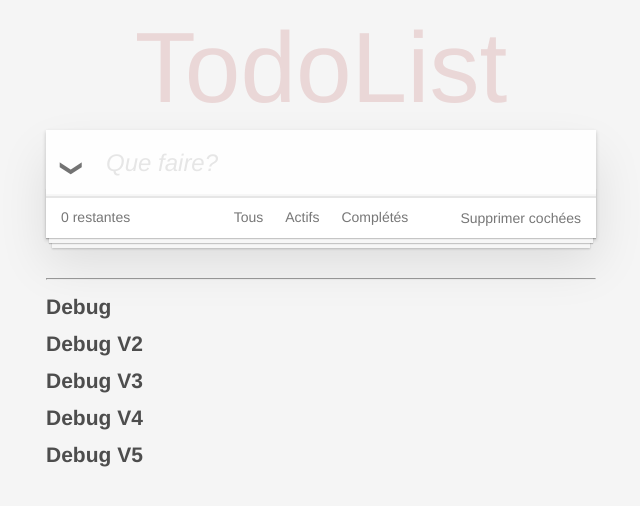
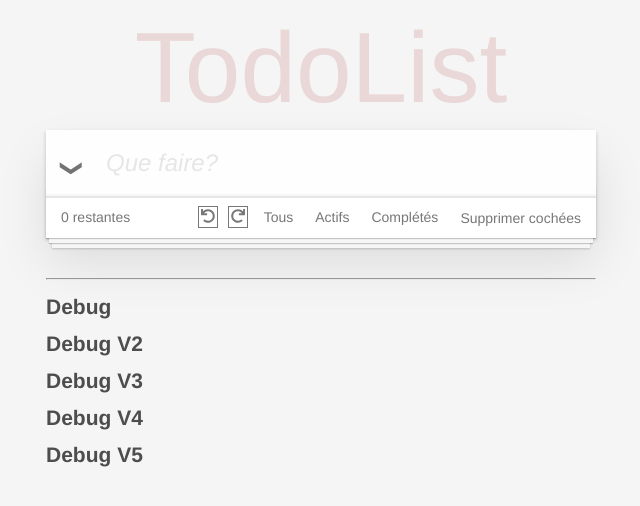
Before and after one commit to SrAdem/MIASHS_M2_WIC_2019_2020_AngularProject, an Angular app: page / in a window 1280 px wide. Shown: the top 506 px of the page, without its empty margins (319-959 px from the left). Built offline with nearby package versions, Linux system fonts and the light colour scheme.

Commit message:
Ajout module FontAwesome + Ajout des button undo et redo

```diff
--- a/src/app/app.module.ts
+++ b/src/app/app.module.ts
@@ -5,8 +5,9 @@ import { NgModule } from '@angular/core';
 import { AppComponent } from './app.component';
 import { TodoListComponent } from './todo-list/todo-list.component';
 import { TodoItemComponent } from './todo-item/todo-item.component';
-import {TodoService} from './todo.service';
-import {FormsModule} from '@angular/forms';
+import { TodoService } from './todo.service';
+import { FormsModule } from '@angular/forms';
+import { FontAwesomeModule } from '@fortawesome/angular-fontawesome';
 
 
 @NgModule({
@@ -16,7 +17,9 @@ import {FormsModule} from '@angular/forms';
     TodoItemComponent
   ],
   imports: [
-    BrowserModule, FormsModule
+    BrowserModule,
+    FormsModule,
+    FontAwesomeModule
   ],
   providers: [TodoService],
   bootstrap: [AppComponent]
--- a/src/app/todo-list/todo-list.component.css
+++ b/src/app/todo-list/todo-list.component.css
@@ -0,0 +1,6 @@
+.faButton {
+    margin: 0px 5px 0px 5px;
+    padding: 2px;
+    border: solid;
+    border-width: 1px;
+}
--- a/src/app/todo-list/todo-list.component.html
+++ b/src/app/todo-list/todo-list.component.html
@@ -27,6 +27,12 @@
   <footer class="footer">
     <span class="todo-count"><strong>{{itemLeft}}</strong> restantes</span>
     <ul class="filters">
+      <li>
+        <fa-icon class="faButton" [icon]="faUndo" (click)="undo()" ></fa-icon>
+      </li>
+      <li>
+        <fa-icon class="faButton" [icon]="faRedo" (click)="redo()"></fa-icon>
+      </li>
       <li>
         <a class="filterAll" (click)="currentFilter = filterAll">Tous</a>
       </li>
--- a/src/app/todo-list/todo-list.component.ts
+++ b/src/app/todo-list/todo-list.component.ts
@@ -2,6 +2,9 @@ import {ChangeDetectionStrategy, Component, Input, OnInit} from '@angular/core';
 import {TodoListData} from '../dataTypes/TodoListData';
 import {TodoItemData} from '../dataTypes/TodoItemData';
 import {TodoService} from '../todo.service';
+
+import { faUndo } from '@fortawesome/free-solid-svg-icons';
+import { faRedo } from '@fortawesome/free-solid-svg-icons';
 
 type FCT_FILTER_ITEMS = (item: TodoItemData) => boolean;
 
@@ -19,6 +22,9 @@ export class TodoListComponent implements OnInit {
   currentFilter = this.filterAll;
 
   @Input() private data: TodoListData;
+
+  faUndo = faUndo;
+  faRedo = faRedo;
 
   private titre: string;
   private onlyCompleted: boolean = false;
@@ -85,25 +91,11 @@ export class TodoListComponent implements OnInit {
     return this.data ? this.data.items.filter(this.currentFilter) : [] ;
   }
 
+  undo() {
+    console.log("undo");
+  }
 
-
-
-  // displayCompletedItems() {
-  //   this.onlyCompleted = true;
-  //   this.onlyActives = false;
-  //   console.log("only completed");
-  // }
-
-  // displayActivesItems() {
-  //   this.onlyActives = true;
-  //   this.onlyCompleted = false;
-  //   console.log("only actives");
-  // }
-
-  // displayAll() {
-  //   this.onlyCompleted = false;
-  //   this.onlyActives = false;
-  //   console.log("all");
-  // }
-
+  redo() {
+    console.log("redo");
+  }
 }
```
Also changed, not shown: package.json (+5 -2 lines), 1 other file (tests, documents, lock files or other folders).
